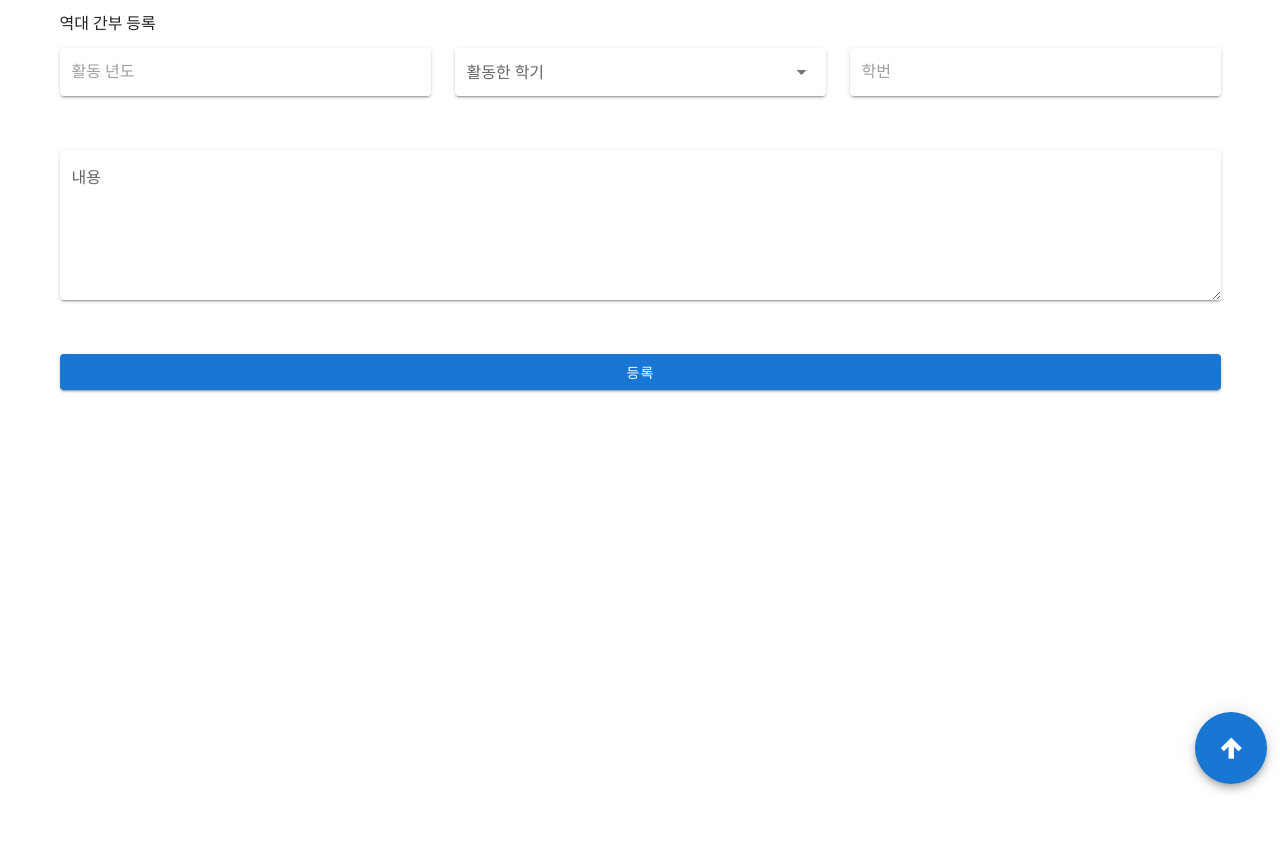
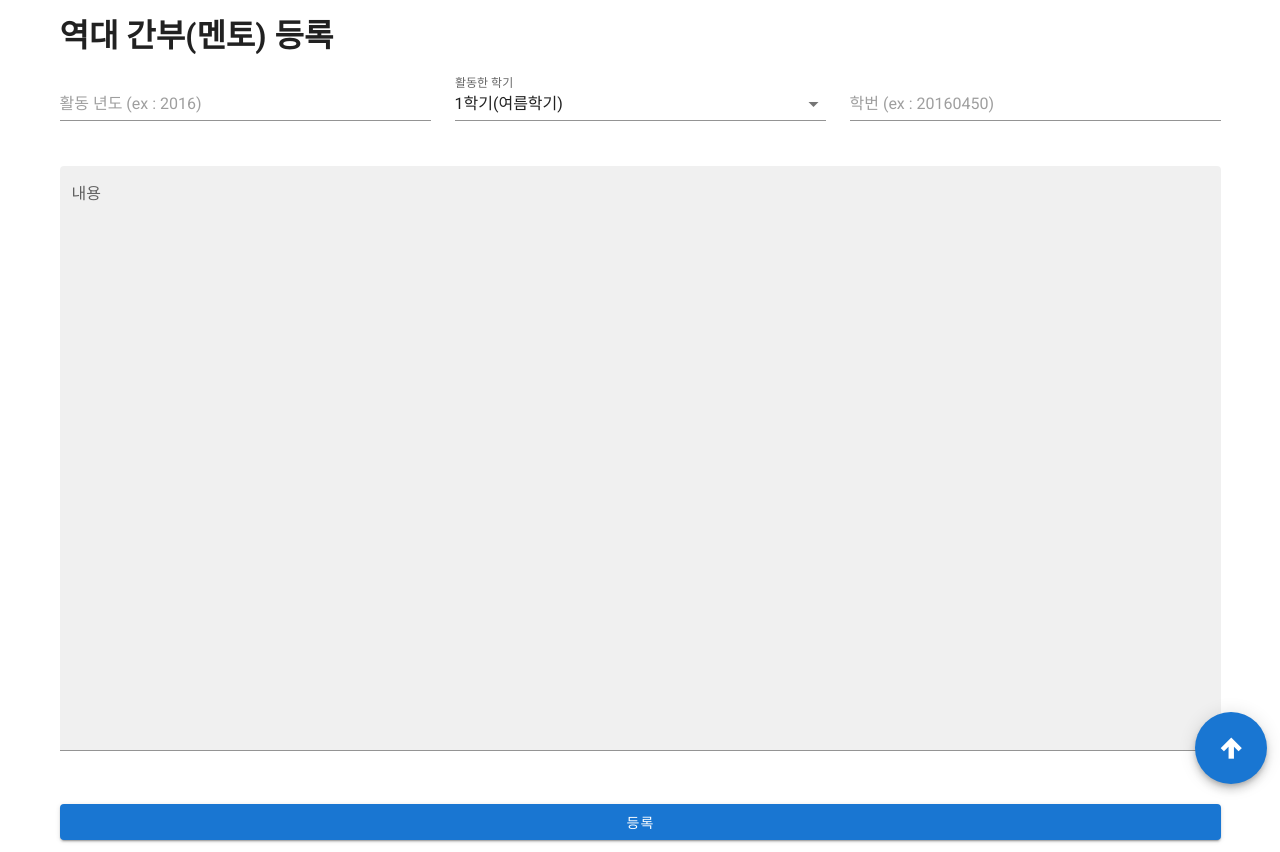
Before and after one commit to semtlekkun/semtleProject-front, a Vue app: page /admin/mentor in a window 1280 px wide. Before the commit the page ends 800 px from the top, so only its background shows below. Built offline with nearby package versions, Linux system fonts and the light colour scheme.

Commit message:
'v-form' 태그를 -> 'form' 태그로 변경할 수 있음

```diff
--- a/src/views/AdminMentor.vue
+++ b/src/views/AdminMentor.vue
@@ -1,28 +1,30 @@
 <template>
   <v-container>
-    <v-dialog v-model="dialog" width="500">
+    <v-dialog v-model="dialog" width="400" persistent>
       <template v-slot:activator="{ on, attrs }">
         <v-row>
-          <v-col>역대 간부 등록</v-col>
+          <v-col>
+            <h1>역대 간부(멘토) 등록</h1>
+          </v-col>
         </v-row>
-        <v-form @submit="checkForm">
+        <v-form @submit="checkForm" novalidate="true">
           <v-row>
             <v-col>
-              <v-text-field placeholder="활동 년도" solo v-model="activeYear"></v-text-field>
+              <v-text-field color="primary" placeholder="활동 년도 (ex : 2016)" v-model="activeYear"></v-text-field>
             </v-col>
 
             <v-col>
-              <v-select :items="Semester" label="활동한 학기" solo v-model="Semester"></v-select>
+              <v-select color="primary" v-model="Semester" :items="items" label="활동한 학기"></v-select>
             </v-col>
 
             <v-col>
-              <v-text-field placeholder="학번" solo v-model="studentId"></v-text-field>
+              <v-text-field color="primary" placeholder="학번 (ex : 20160450)" v-model="studentId"></v-text-field>
             </v-col>
           </v-row>
 
           <v-row>
             <v-col>
-              <v-textarea solo label="내용" v-model="contents"></v-textarea>
+              <v-textarea filled label="내용" color="primary" no-resize rows="20" v-model="contents"></v-textarea>
             </v-col>
           </v-row>
 
@@ -35,7 +37,15 @@
       </template>
 
       <v-card>
-        <v-card-text>test</v-card-text>
+        <v-card-title id="cardTitle">ERROR!</v-card-title>
+        <hr />
+        <br />
+        <v-card-text v-for="msg in errorMsg" :key="msg.index">
+          <span>-</span>
+          {{msg}}
+        </v-card-text>
+
+        <v-btn id="dialogBtn" @click="dialog = false" color="primary">확인</v-btn>
       </v-card>
     </v-dialog>
   </v-container>
@@ -43,22 +53,51 @@
 
 <script>
 export default {
-  data() {
-    return {
-      dialog: false,
+  data: () => ({
+    dialog: false,
 
-      activeYear: "",
-      Semester: ["1학기(여름학기)", "2학기(겨울학기)"],
-      studentId: "",
-      contents: "",
-    };
-  },
+    errorMsg: [],
+
+    items: ["1학기(여름학기)", "2학기(겨울학기)"],
+
+    activeYear: "",
+    Semester: "1학기(여름학기)",
+    studentId: "",
+    contents: "",
+  }),
 
   methods: {
     checkForm(e) {
       this.dialog = false;
+      this.errorMsg = [];
+      console.log(this.Semester);
+
+      if (this.activeYear.length != 4)
+        this.errorMsg.push("활동 년도를 정확하게 입력해주세요.");
+
+      if (this.studentId.length != 8)
+        this.errorMsg.push("학번을 정확하게 입력해주세요.");
+
+      if (this.contents === "")
+        this.errorMsg.push("간단하게라도 내용을 적어주세요.");
+
+      if (!this.errorMsg.length) return true;
+      else this.dialog = true;
+
       e.preventDefault();
     },
   },
 };
 </script>
+
+<style scoped>
+#dialogBtn {
+  position: absolute;
+  right: 5%;
+  bottom: 5%;
+}
+
+#cardTitle {
+  color: red;
+}
+</style>
```
